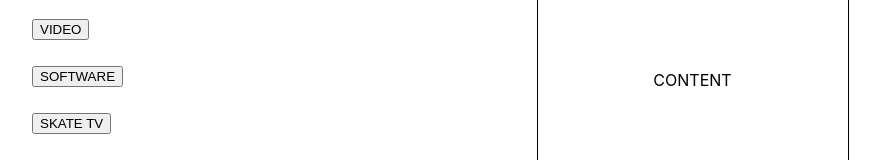
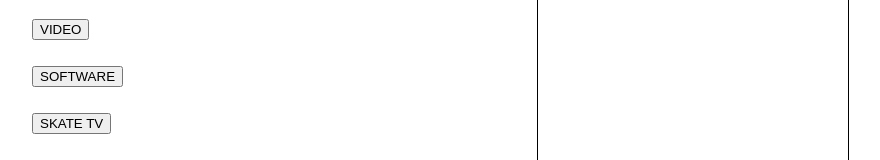
Before and after one commit to GRAINnoir/gee, a React (Create React App) app: page / in a window 1280 px wide. Shown: the part 505-665 px from the top of the page, without its empty margins (18-898 px from the left). Built offline with nearby package versions, Linux system fonts and the light colour scheme.

Commit message:
set ContentSection text from ListButton click event

```diff
--- a/src/App.js
+++ b/src/App.js
@@ -6,15 +6,15 @@
 
 const links = ["ABOUT", "AUDIO", "VIDEO", "SOFTWARE", "SKATE TV", "BLOG", "CONTACT"];
 
-// function App() {
-//   return (
-//     <div className="App">
-//       <Header />
-//       <NavList links={links}/>
-//       <ContentSection />
-//     </div>
-//   );
-// }
+function App() {
+  return (
+    <div className="App">
+      <Header />
+      <NavList links={links}/>
+      <ContentSection />
+    </div>
+  );
+}
 
 // class App extends React.Component {
 //   render() {
@@ -24,42 +24,4 @@
 //   }
 // }
 
-class App extends React.Component {
-  constructor(props) {
-    super(props);
-    this.state = {
-      linkName: "CONTENT"
-    };
-
-    this.handleClick = this.handleClick.bind(this);
-  }
-
-  handleClick(e) {
-    let name = "CONTENT";
-
-    function checkLinkName(text) {
-      if (text === e) {
-        name = text;
-      }
-    }
-
-    links.forEach(element => checkLinkName(element));
-
-    this.setState(state => ({
-        linkName: name
-      })
-    );
-  };
-
-  render() {
-    return(
-      <div className="App" onClick={e => this.handleClick(e.target.textContent)}>
-        <Header />
-        <NavList links={links}/>
-        <ContentSection text={this.state.linkName} />
-      </div>
-    )
-  }
-}
-
 export default App;
--- a/src/Components/NavList.js
+++ b/src/Components/NavList.js
@@ -1,14 +1,39 @@
 import React from 'react';
 import './styles/NavList.css';
 
-function ListButton(props) {
-    return (
-        <li className="ListItem">
+// function ListButton(props) {
+//     return (
+//         <li className="ListItem">
+//             <button>
+//                 {props.name}
+//             </button>
+//         </li>
+//     )
+// }
+
+class ListButton extends React.Component {
+    constructor(props) {
+        super(props);
+        this.state = {
+            linkName: "CONTENT"
+        };
+
+        this.handleClick = this.handleClick.bind(this);
+    }
+
+    handleClick(e) {
+        document.querySelector(".ContentSection div").textContent = e.target.textContent;
+    };
+
+    render() {
+        return(
+        <li className="ListItem" onClick={e => this.handleClick(e)}>
             <button>
-                {props.name}
+                {this.props.name}
             </button>
         </li>
-    )
+        )
+    }
 }
 
 // function ListItem(props) {
```
